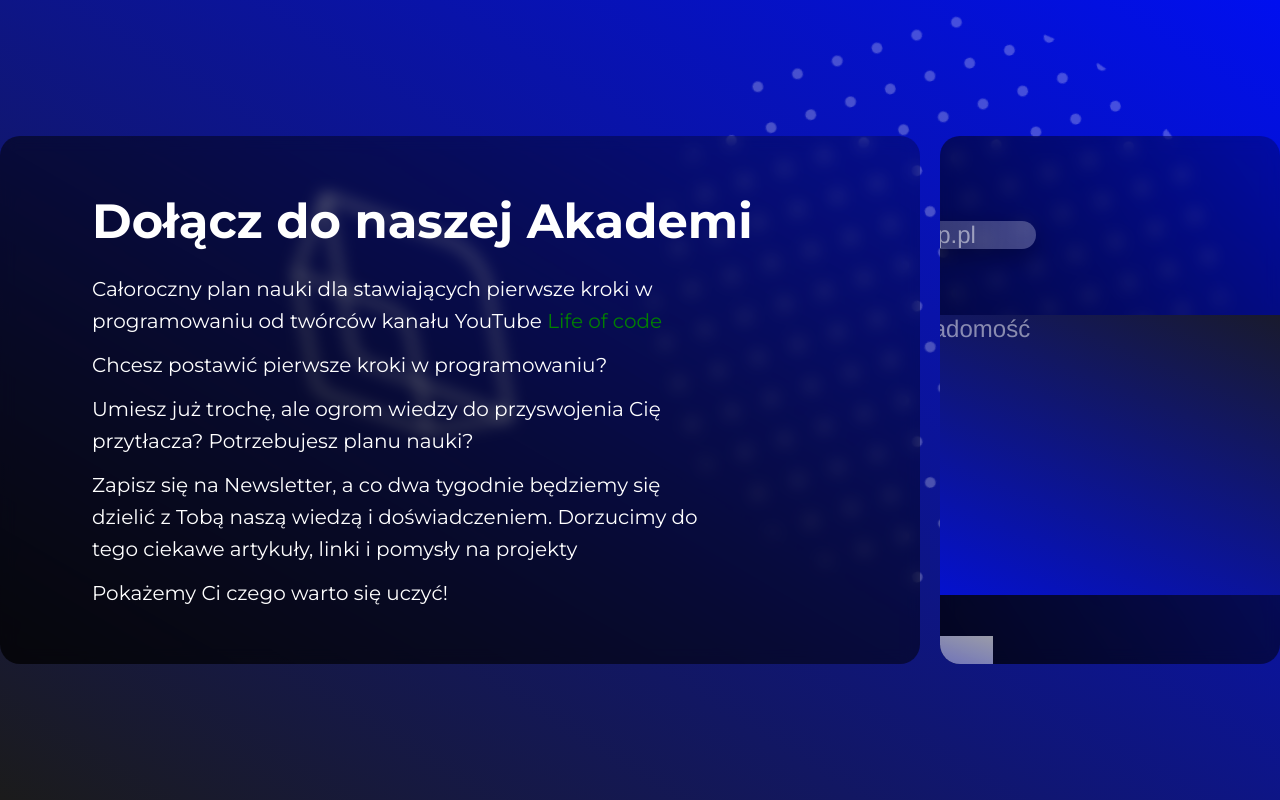
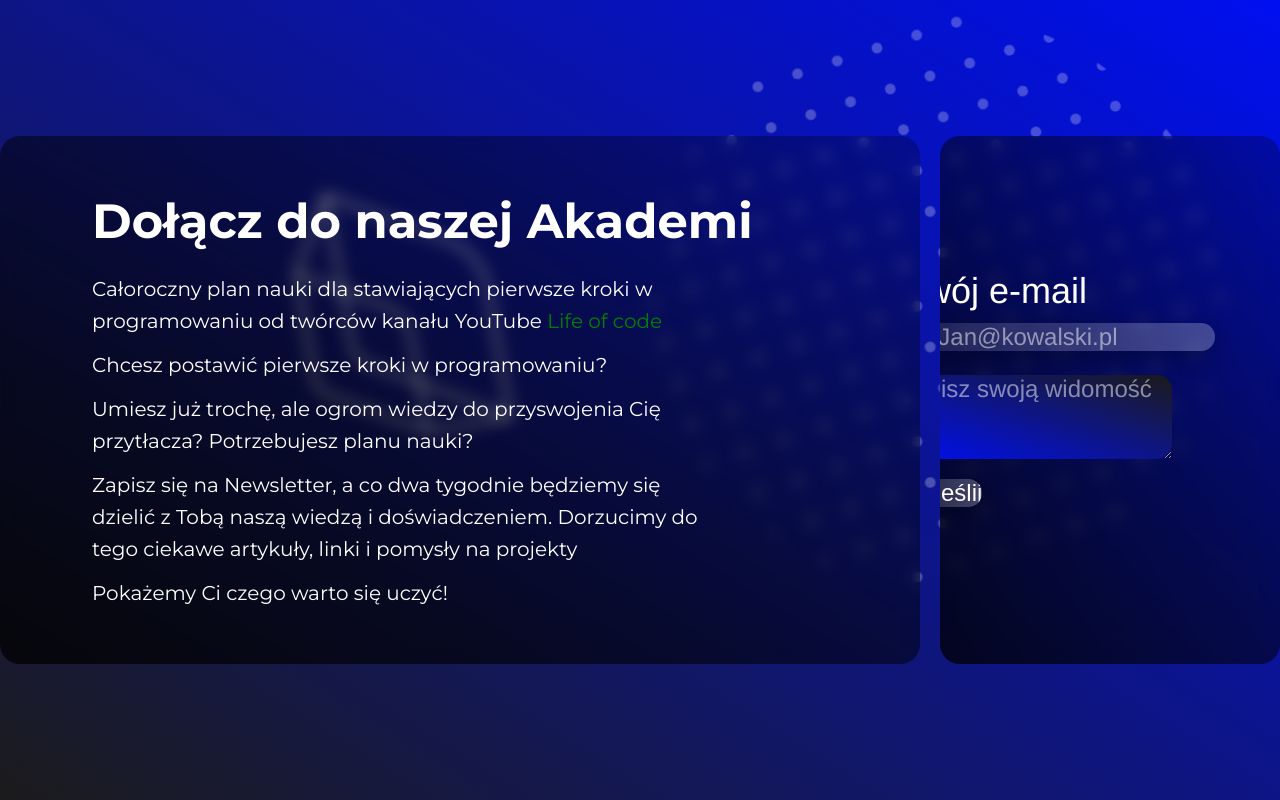
Before and after one commit to ol1mowski/Web_site, a plain HTML site: page index.html in a window 1280 px wide. Shown: the top 800 px of the page. Drawn offline with Linux system fonts and the light colour scheme.

Commit message:
Update index.html

```diff
--- a/index.html
+++ b/index.html
@@ -36,12 +36,14 @@
     </div>
     <div class="container formul">
         <section>
-            <form action="https://formsubmit.io/send/oliwierxden@gmail.com" method="POST">
-                <label for="mail">Twój e-mail</label><input type="email" id="mail" placeholder="np. JanKowalski@op.pl">
-                <label for="tresc">Wiadomość</label><textarea rows="10" , cols="50" placeholder="Miejsce na twoją wiadomość"></textarea>
-                <!--<input name="_redirect" type="hidden" id="name" value="https://your website url">-->
-                <button id="f">Wyślij</button>
+            <form id="contactform" action="https://formsubmit.io/send/oliwierxden@gmail.com" method="POST">
+                <label for="e-mail">Twój e-mail</label>
+                <input name="email" type="email" id="email" placeholder="np.Jan@kowalski.pl">
+                <textarea name="comment" id="comment" rows="3" placeholder="Wpisz swoją widomość"></textarea>
+
                 <input name="_formsubmit_id" type="text" style="display:none">
+
+                <input value="Prześlij" id="submit" type="submit">
             </form>
         </section>
     </div>
```
